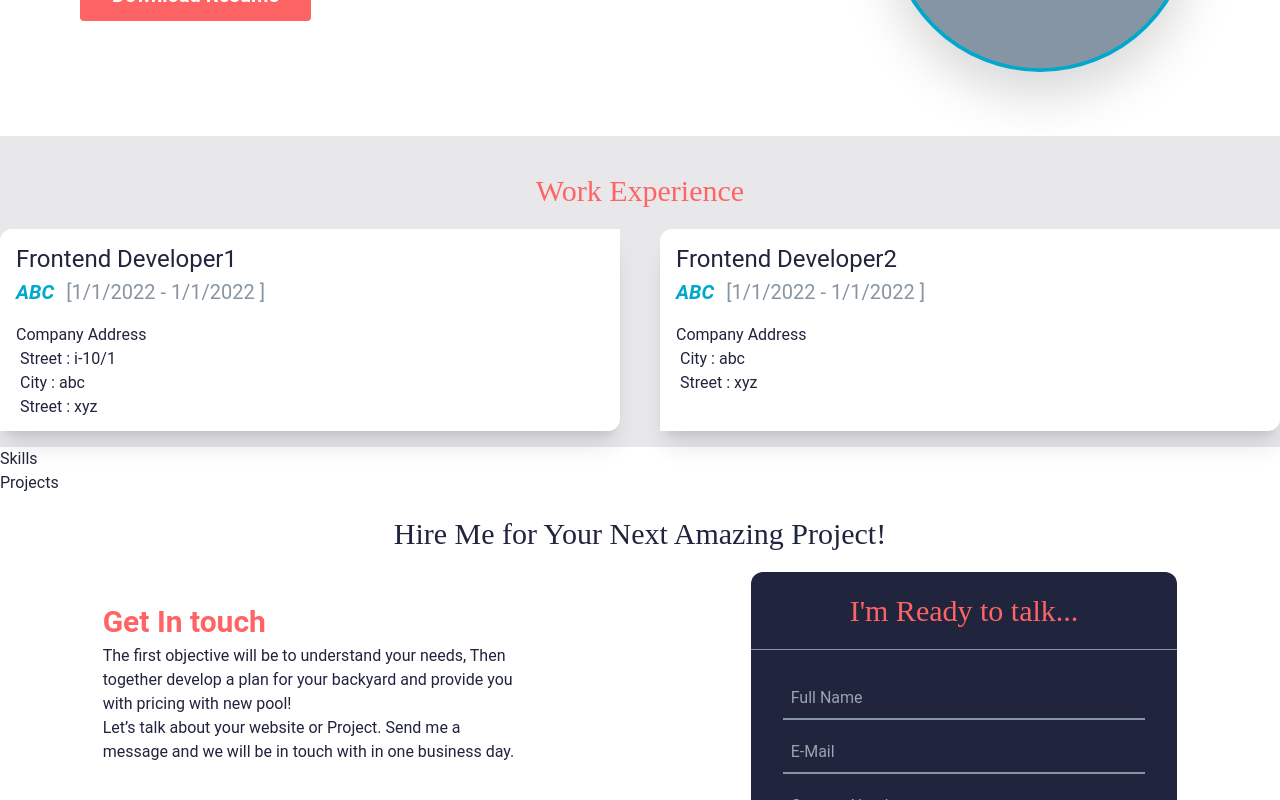
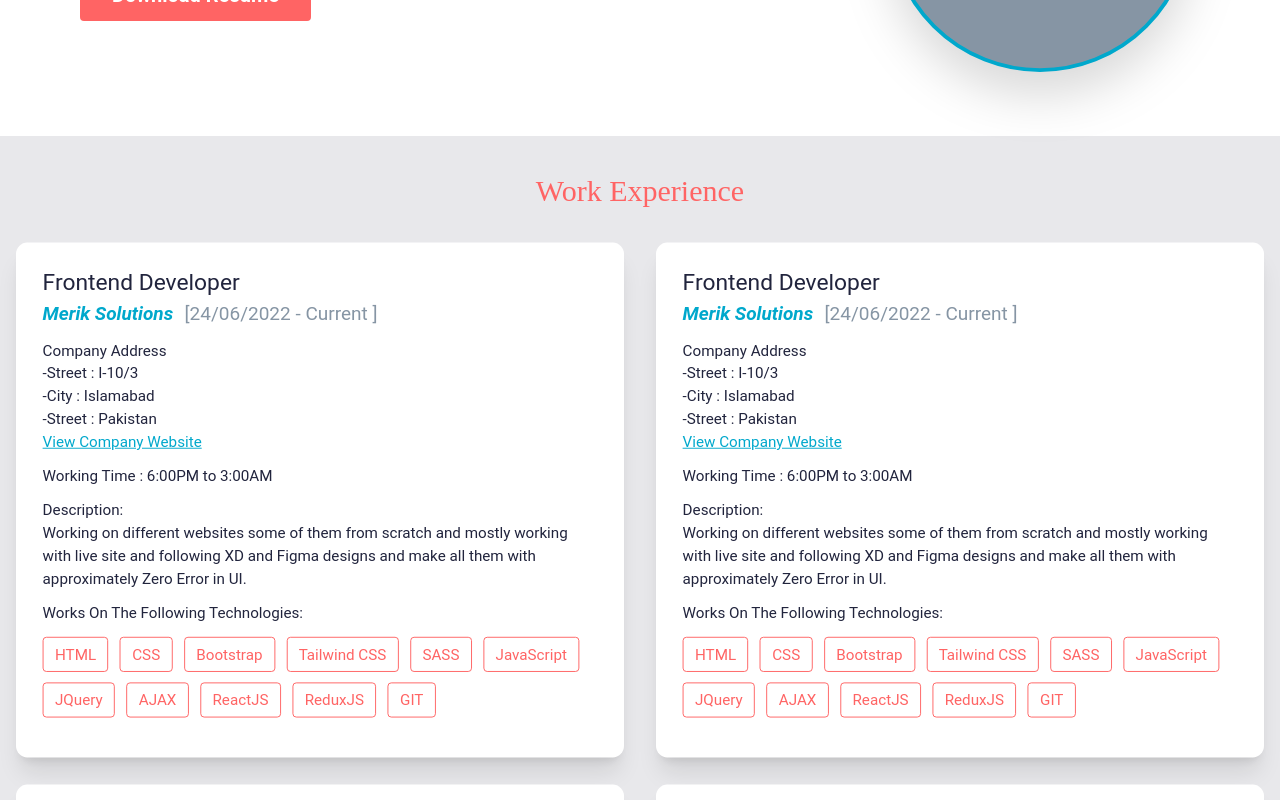
Before and after one commit to imehsans/FrontendPortF, a React (Create React App) app in the folder myportfolio/: page / in a window 1280 px wide. Shown: the part 380-1180 px from the top of the page. Built offline with nearby package versions, Linux system fonts and the light colour scheme.

Commit message:
update: work components

```diff
--- a/myportfolio/src/components/work/Work.jsx
+++ b/myportfolio/src/components/work/Work.jsx
@@ -3,54 +3,137 @@ import React from 'react'
 const Work = () => {
 	var jobs = [
 		{
-			title: 'Frontend Developer1',
-			'company-name': 'ABC',
-			'joining-date': '1/1/2022',
-			'ends-Date': '1/1/2022',
+			title: 'Frontend Developer',
+			'company-name': 'Merik Solutions',
+			'joining-date': '24/06/2022',
+			'ends-Date': 'Current',
 			address: {
-				street: 'i-10/1',
-				city: 'abc',
-				country: 'xyz',
+				street: 'I-10/3',
+				city: 'Islamabad',
+				country: 'Pakistan',
+				link: 'https://meriksolutions.biz',
 			},
-			'working-time': '2:00PM to 12:00PM',
-			technologies: ['HTML', 'CSS', 'bootstrap'],
-			'company-type': 'It company',
-			desc: 'abc def ghi jkl',
+			'working-time': '6:00PM to 3:00AM',
+			technologies: [
+				'HTML',
+				'CSS',
+				'Bootstrap',
+				'Tailwind CSS',
+				'SASS',
+				'JavaScript',
+				'JQuery',
+				'AJAX',
+				'ReactJS',
+				'ReduxJS',
+				'GIT',
+			],
+			'company-type': 'IT Software Development',
+			desc: 'Working on different websites some of them from scratch and mostly working with live site and following XD and Figma designs and make all them with approximately Zero Error in UI.',
 		},
 		{
-			title: 'Frontend Developer2',
-			'company-name': 'ABC',
-			'joining-date': '1/1/2022',
-			'ends-Date': '1/1/2022',
+			title: 'Frontend Developer',
+			'company-name': 'Merik Solutions',
+			'joining-date': '24/06/2022',
+			'ends-Date': 'Current',
 			address: {
-				street: '',
-				city: 'abc',
-				country: 'xyz',
+				street: 'I-10/3',
+				city: 'Islamabad',
+				country: 'Pakistan',
+				link: 'https://meriksolutions.biz',
 			},
-			'working-time': '2:00PM to 12:00PM',
-			technologies: ['HTML', 'CSS', 'bootstrap'],
-			'company-type': 'It company',
-			desc: 'abc def ghi jkl',
+			'working-time': '6:00PM to 3:00AM',
+			technologies: [
+				'HTML',
+				'CSS',
+				'Bootstrap',
+				'Tailwind CSS',
+				'SASS',
+				'JavaScript',
+				'JQuery',
+				'AJAX',
+				'ReactJS',
+				'ReduxJS',
+				'GIT',
+			],
+			'company-type': 'IT Software Development',
+			desc: 'Working on different websites some of them from scratch and mostly working with live site and following XD and Figma designs and make all them with approximately Zero Error in UI.',
+		},
+		{
+			title: 'Frontend Developer',
+			'company-name': 'Merik Solutions',
+			'joining-date': '24/06/2022',
+			'ends-Date': 'Current',
+			address: {
+				street: 'I-10/3',
+				city: 'Islamabad',
+				country: 'Pakistan',
+				link: 'https://meriksolutions.biz',
+			},
+			'working-time': '6:00PM to 3:00AM',
+			technologies: [
+				'HTML',
+				'CSS',
+				'Bootstrap',
+				'Tailwind CSS',
+				'SASS',
+				'JavaScript',
+				'JQuery',
+				'AJAX',
+				'ReactJS',
+				'ReduxJS',
+				'GIT',
+			],
+			'company-type': 'IT Software Development',
+			desc: 'Working on different websites some of them from scratch and mostly working with live site and following XD and Figma designs and make all them with approximately Zero Error in UI.',
+		},
+		{
+			title: 'Frontend Developer',
+			'company-name': 'Merik Solutions',
+			'joining-date': '24/06/2022',
+			'ends-Date': 'Current',
+			address: {
+				street: 'I-10/3',
+				city: 'Islamabad',
+				country: 'Pakistan',
+				link: 'https://meriksolutions.biz',
+			},
+			'working-time': '6:00PM to 3:00AM',
+			technologies: [
+				'HTML',
+				'CSS',
+				'Bootstrap',
+				'Tailwind CSS',
+				'SASS',
+				'JavaScript',
+				'JQuery',
+				'AJAX',
+				'ReactJS',
+				'ReduxJS',
+				'GIT',
+			],
+			'company-type': 'IT Software Development',
+			desc: 'Working on different websites some of them from scratch and mostly working with live site and following XD and Figma designs and make all them with approximately Zero Error in UI.',
 		},
 	]
 
 	return (
-		<div className="container-flued bg-dark bg-opacity-10 text-dark md:px-0">
+		<div className="pb-8 container-flued bg-dark bg-opacity-10 text-dark md:px-0">
 			<div className="container px-1 py-4 mx-auto text-center md:px-0">
 				<h1 className="font-anton py-4 text-[24px] md:text-[30px] text-primary">
 					Work Experience
 				</h1>
-				<ul className="flex flex-col justify-between gap-10 md:flex-row">
+				<ul className="flex flex-col flex-wrap justify-between md:flex-row">
 					{jobs.map((job) => {
 						return (
 							<>
+								{job ? (
 									<li
-									className="w-full px-2 py-3 text-left bg-white shadow-xl max-auto rounded-tl-xl lg:w-1/2 rounded-br-xl md:px-4"
-									key={job.id}
+										className="w-full px-2 py-3 text-left scale-95 bg-white shadow-xl hover:scale-100 max-auto md:w-1/2 rounded-xl md:px-4"
+										key={job?.id}
 									>
-									<div className="">
+										<div className="p-3">
 											<h1 className="text-[24px] font-normal">{job.title}</h1>
-										<div className="flex mb-4 items-center gap-x-3 text-[20px]">
+											<div className="flex flex-wrap mb-3 items-center gap-x-3 text-[20px]">
 												<span className="italic font-semibold text-secondary">
 													{job['company-name']}
 												</span>
@@ -58,28 +141,86 @@ const Work = () => {
 													[{job['joining-date']} - {job['ends-Date']} ]
 												</span>
 											</div>
+											{job.address ? (
+												<div className="mb-3">
+													<h1>Company Address</h1>
 													<div>
-											<h1>Company Address</h1>
-											<div className="px-1">
-												{job.address.street.length !== 0 ? (
-													<p>Street : {job.address.street}</p>
+														{job?.address?.street ? (
+															<p>-Street : {job?.address?.street}</p>
 														) : (
 															''
 														)}
-												{job.address.city.length !== 0 ? (
-													<p>City : {job.address.city}</p>
+														{job?.address?.city ? (
+															<p>-City : {job?.address?.city}</p>
 														) : (
 															''
 														)}
-												{job.address.country.length !== 0 ? (
-													<p>Street : {job.address.country}</p>
+														{job?.address?.country ? (
+															<p>-Street : {job?.address?.country}</p>
+														) : (
+															''
+														)}
+														{job?.address?.link ? (
+															<div>
+																<a
+																	href={job?.address?.link}
+																	target="_blank"
+																	className="underline text-secondary"
+																	rel="noreferrer"
+																>
+																	View Company Website
+																</a>
+															</div>
 														) : (
 															''
 														)}
 													</div>
 												</div>
+											) : (
+												''
+											)}
+											{job['working-time'] ? (
+												<div className="mb-3">
+													<p>Working Time : {job?.['working-time']}</p>
+												</div>
+											) : (
+												''
+											)}
+											{job?.desc ? (
+												<div className="mb-3">
+													<h1>Description:</h1>
+													<p>{job?.desc}</p>
+												</div>
+											) : (
+												''
+											)}
+											{job?.technologies ? (
+												<div className="mb-3">
+													<h1 className="mb-2">
+														Works On The Following Technologies:
+													</h1>
+													<ul className="flex flex-wrap py-3 gap-x-3 gap-y-6">
+														{job.technologies.map((tech) => {
+															return (
+																<li key={tech?.id}>
+																	<label className="px-3 py-2 capitalize border rounded border-primary text-primary hover:text-secondary hover:border-secondary">
+																		{tech}
+																	</label>
+																</li>
+															)
+														})}
+													</ul>
+												</div>
+											) : (
+												''
+											)}
 										</div>
 									</li>
+								) : (
+									<li>
+										<p className="p-4 bg-white text-dark">Zero Experience!</p>
+									</li>
+								)}
 							</>
 						)
 					})}
```
Lines whose indentation alone changed are shown as unchanged.
